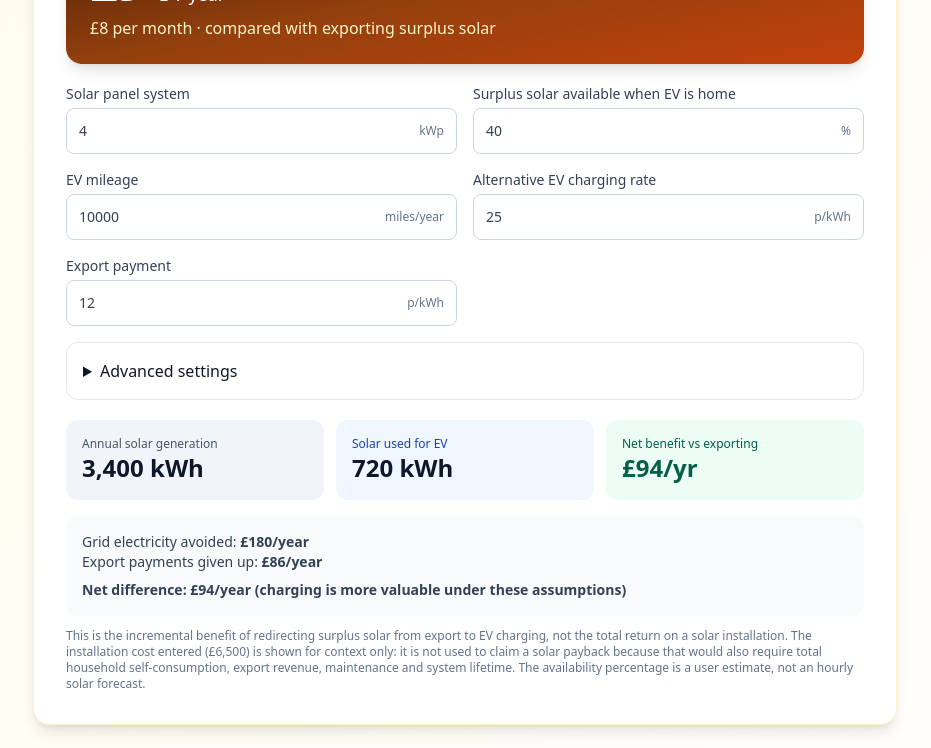
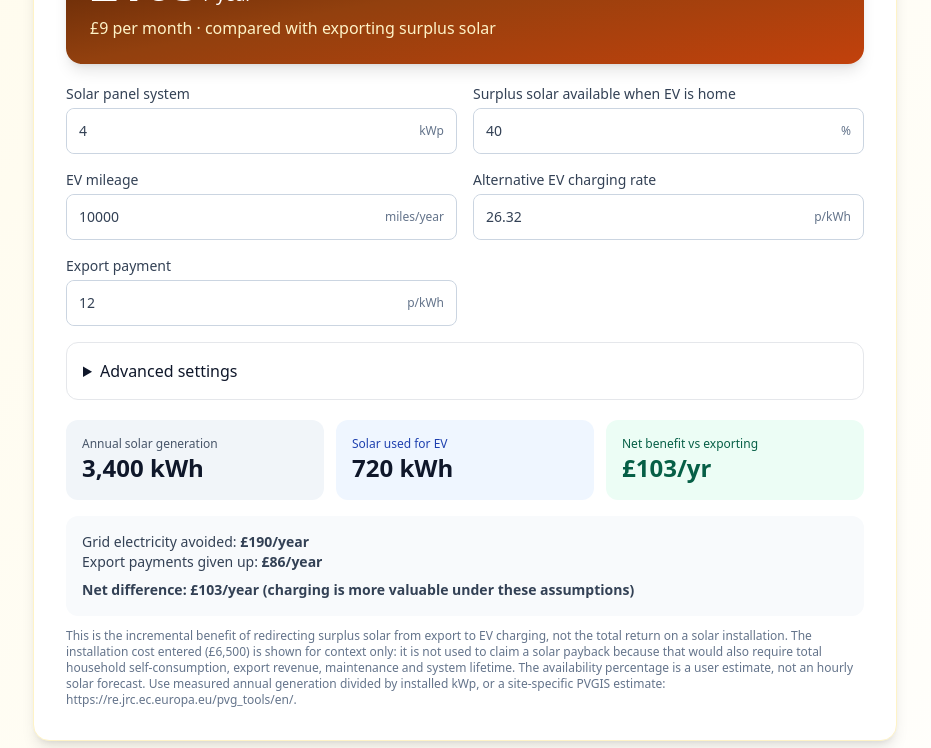
Before and after one commit to nxd519-rgb/uk-energy-checker, a Next.js app: page / in a window 1280 px wide. Shown: the part 5855-6603 px from the top of the page, without its empty margins (175-1106 px from the left). Built offline with nearby package versions, Linux system fonts and the light colour scheme.

Commit message:
Verify tariff defaults and improve personalised forecast assumptions

```diff
--- a/components/SolarEVCalculator.tsx
+++ b/components/SolarEVCalculator.tsx
@@ -3,7 +3,7 @@ import { useState } from "react";
 const gbp=(v:number)=>new Intl.NumberFormat("en-GB",{style:"currency",currency:"GBP",maximumFractionDigits:0}).format(v);
 function NumberField({label,value,onChange,unit}:{label:string;value:number;onChange:(v:number)=>void;unit:string}){return <label className="block text-sm font-medium text-slate-700">{label}<div className="mt-1 flex items-center rounded-lg border border-slate-300"><input type="number" min="0" step="any" className="w-full min-w-0 rounded-lg p-3" value={value} onChange={e=>onChange(Math.max(0,Number(e.target.value)||0))}/><span className="pr-3 text-xs text-slate-500">{unit}</span></div></label>}
 export default function SolarEVCalculator(){
- const [kwp,setKwp]=useState(4),[yieldPerKwp,setYield]=useState(850),[otherUse,setOtherUse]=useState(1600),[availableShare,setAvailableShare]=useState(40),[miles,setMiles]=useState(10000),[eff,setEff]=useState(3.5),[loss,setLoss]=useState(10),[importP,setImport]=useState(25),[exportP,setExport]=useState(12),[cost,setCost]=useState(6500);
+ const [kwp,setKwp]=useState(4),[yieldPerKwp,setYield]=useState(850),[otherUse,setOtherUse]=useState(1600),[availableShare,setAvailableShare]=useState(40),[miles,setMiles]=useState(10000),[eff,setEff]=useState(3.5),[loss,setLoss]=useState(10),[importP,setImport]=useState(26.32),[exportP,setExport]=useState(12),[cost,setCost]=useState(6500);
  const generation=kwp*yieldPerKwp;
  const excess=Math.max(0,generation-Math.min(generation,otherUse));
  const evDemand=miles/Math.max(0.1,eff)/(1-Math.min(50,loss)/100);
@@ -16,7 +16,7 @@ export default function SolarEVCalculator(){
  <div className="mt-5 grid gap-4 sm:grid-cols-2">
  <NumberField label="Solar panel system" value={kwp} onChange={setKwp} unit="kWp"/>
  <NumberField label="Surplus solar available when EV is home" value={availableShare} onChange={v=>setAvailableShare(Math.min(100,v))} unit="%"/><NumberField label="EV mileage" value={miles} onChange={setMiles} unit="miles/year"/>
- <NumberField label="Alternative EV charging rate" value={importP} onChange={setImport} unit="p/kWh"/><NumberField label="Export payment" value={exportP} onChange={setExport} unit="p/kWh"/></div><details className="mt-4 rounded-xl border p-4"><summary className="cursor-pointer font-medium">Advanced settings</summary><div className="mt-4 grid gap-4 sm:grid-cols-2"><NumberField label="Annual solar yield" value={yieldPerKwp} onChange={setYield} unit="kWh/kWp"/><NumberField label="Solar used elsewhere in home" value={otherUse} onChange={setOtherUse} unit="kWh/year"/><NumberField label="EV efficiency" value={eff} onChange={setEff} unit="miles/kWh"/><NumberField label="Charging losses" value={loss} onChange={setLoss} unit="%"/><NumberField label="Solar installation cost (optional)" value={cost} onChange={setCost} unit="£"/>
+ <NumberField label="Alternative EV charging rate" value={importP} onChange={setImport} unit="p/kWh"/><NumberField label="Export payment" value={exportP} onChange={setExport} unit="p/kWh"/></div><details className="mt-4 rounded-xl border p-4"><summary className="cursor-pointer font-medium">Advanced settings</summary><div className="mt-4 grid gap-4 sm:grid-cols-2"><NumberField label="Annual solar yield (measured or site-specific)" value={yieldPerKwp} onChange={setYield} unit="kWh/kWp"/><NumberField label="Solar used elsewhere in home" value={otherUse} onChange={setOtherUse} unit="kWh/year"/><NumberField label="EV efficiency" value={eff} onChange={setEff} unit="miles/kWh"/><NumberField label="Charging losses" value={loss} onChange={setLoss} unit="%"/><NumberField label="Solar installation cost (optional)" value={cost} onChange={setCost} unit="£"/>
  </div></details>
  <div className="mt-5 grid gap-3 sm:grid-cols-3">
  <div className="rounded-xl bg-slate-100 p-4"><p className="text-xs text-slate-600">Annual solar generation</p><p className="text-2xl font-bold">{Math.round(generation).toLocaleString("en-GB")} kWh</p></div>
@@ -24,6 +24,6 @@ export default function SolarEVCalculator(){
  <div className="rounded-xl bg-emerald-50 p-4"><p className="text-xs text-emerald-800">Net benefit vs exporting</p><p className="text-2xl font-bold text-emerald-800">{gbp(net)}/yr</p></div>
  </div>
  <div className="mt-4 rounded-xl bg-slate-50 p-4 text-sm text-slate-700"><p>Grid electricity avoided: <strong>{gbp(avoided)}/year</strong></p><p>Export payments given up: <strong>{gbp(forgone)}/year</strong></p><p className="mt-2 font-semibold">Net difference: {gbp(net)}/year {net<0?"(exporting is more valuable under these assumptions)":"(charging is more valuable under these assumptions)"}</p></div>
- <p className="mt-3 text-xs text-slate-500">This is the incremental benefit of redirecting surplus solar from export to EV charging, not the total return on a solar installation. The installation cost entered ({gbp(cost)}) is shown for context only: it is not used to claim a solar payback because that would also require total household self-consumption, export revenue, maintenance and system lifetime. The availability percentage is a user estimate, not an hourly solar forecast.</p>
+ <p className="mt-3 text-xs text-slate-500">This is the incremental benefit of redirecting surplus solar from export to EV charging, not the total return on a solar installation. The installation cost entered ({gbp(cost)}) is shown for context only: it is not used to claim a solar payback because that would also require total household self-consumption, export revenue, maintenance and system lifetime. The availability percentage is a user estimate, not an hourly solar forecast. Use measured annual generation divided by installed kWp, or a site-specific PVGIS estimate: https://re.jrc.ec.europa.eu/pvg_tools/en/.</p>
  </section>;
 }
```
